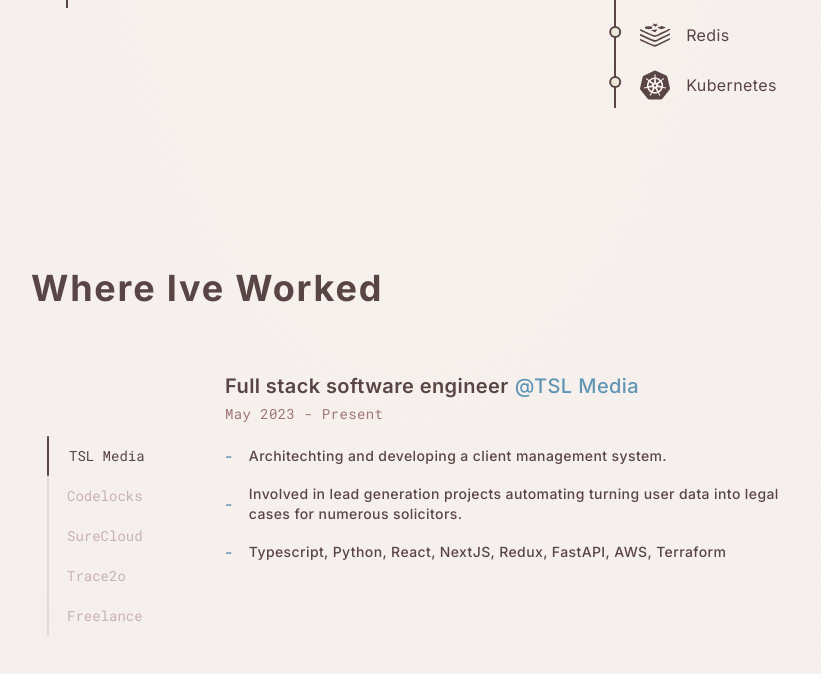
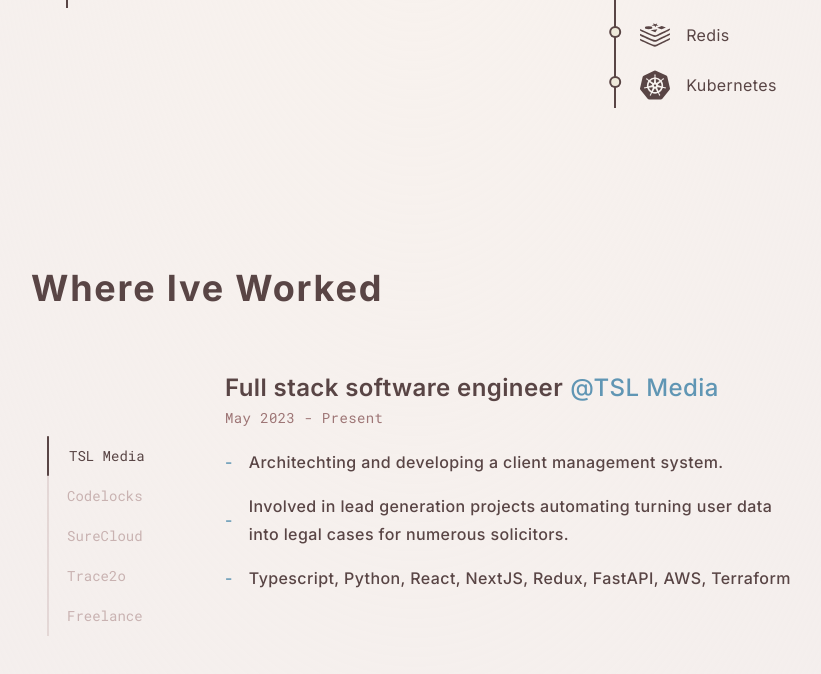
Before and after one commit to thomassbooth/Thomas-Booth-Portfolio, a Next.js app: page /about in a window 1280 px wide. Shown: the part 1891-2565 px from the top of the page, without its empty margins (225-1046 px from the left). Built offline with nearby package versions, Linux system fonts and the light colour scheme.

Commit message:
update to text size

```diff
--- a/components/about/WorkClient.tsx
+++ b/components/about/WorkClient.tsx
@@ -118,14 +118,13 @@ const WorkClient = () => {
                 initial="initial"
                 animate="in"
                 exit="out"
-                variants={variants}
-                className = 'text-xl'>
-                <h2><span className = 'font-semibold'>{experience[current].title}</span> <span className = 'font-medium hover:underline text-pastel-blue-dark cursor-pointer'
+                variants={variants}>
+                <h2 className = 'text-2xl'><span className = 'font-semibold'>{experience[current].title}</span> <span className = 'font-medium hover:underline text-pastel-blue-dark cursor-pointer'
                     onClick = {() => window.open(experience[current].link)}>
                     @{experience[current].company}
                 </span></h2>
                 <h3 className = {`${RobotoMono.className} text-sm text-pastel-brown-light mt-1`}>{experience[current].date}</h3>
-                <div className = 'flex flex-col gap-4 mt-5 text-sm font-medium'>
+                <div className = 'flex flex-col gap-4 mt-5 font-medium'>
                     {experience[current].description.map((desc, index) => {
                         return (<WorkDescription key = {index} description = {desc}/>
                         )
```
